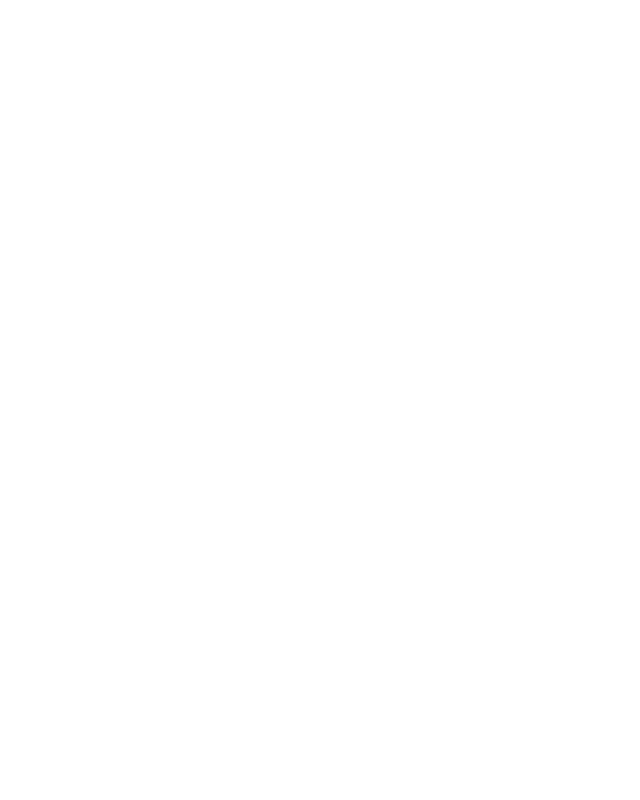
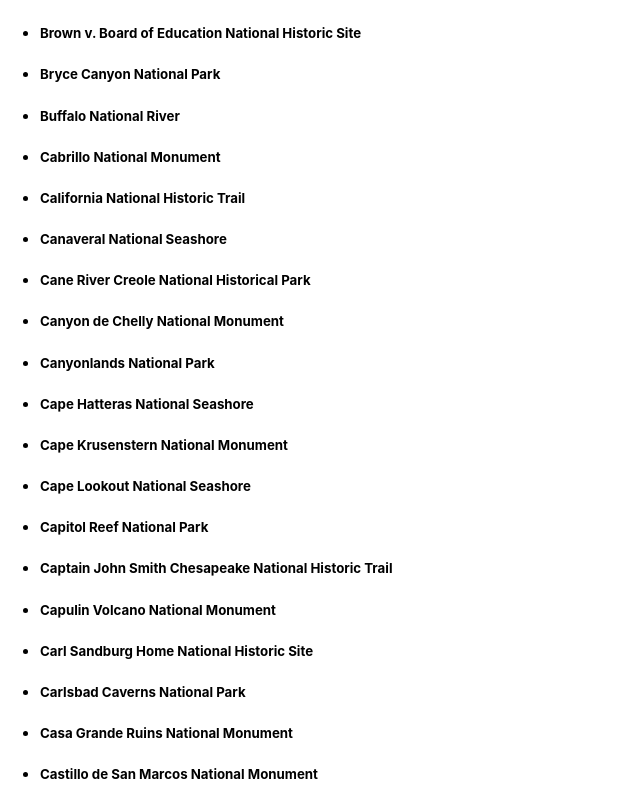
Before and after one commit to jensenmiers/nationalparks, a React (Create React App) app: page / in a window 1280 px wide. Shown: the top 800 px of the page, without its empty margins (0-640 px from the left). Built offline with nearby package versions, Linux system fonts and the light colour scheme; data requests are answered from the project's data file.

Commit message:
parks showing

```diff
--- a/src/App.js
+++ b/src/App.js
@@ -1,15 +1,24 @@
-import './App.css';
+// import './App.css';
+import React,{useState, useEffect} from 'react';
+import ParkList from './components/ParkList';
 
 function App() {
 
-  fetch("http://localhost:3001/parks")
-  .then(res => res.json())
-  .then(console.log)
+  const parksUrl = 'http://localhost:3001/parks'
+
+  const [parks,setParks] = useState([])
+
+
+  useEffect(() => {
+    fetch("http://localhost:3001/parks")
+     .then(res => res.json())
+     .then(setParks)
+  }, [] )
 
 
   return (
     <div className="App">
-
+      <ParkList parks={parks} />
     </div>
   );
 }
--- a/src/components/ParkItem.js
+++ b/src/components/ParkItem.js
@@ -1,6 +1,13 @@
-function ParkItem(){
+import React from 'react';
+
+function ParkItem(props){
+
+
     return(
         <div>
+            <li>
+                <h5>{props['Location Name']}</h5>
+            </li>
 
         </div>
     )
--- a/src/components/ParkList.js
+++ b/src/components/ParkList.js
@@ -1,6 +1,16 @@
-function ParkList(){
+import React from 'react';
+import ParkItem from './ParkItem';
+
+
+function ParkList({parks}){
+
+    const parkItems = parks.map(park => <ParkItem key={park['Location Number']} {...park} /> )
+
     return(
         <div>
+            <ul>
+                {parkItems}
+            </ul>
 
         </div>
     )
```
